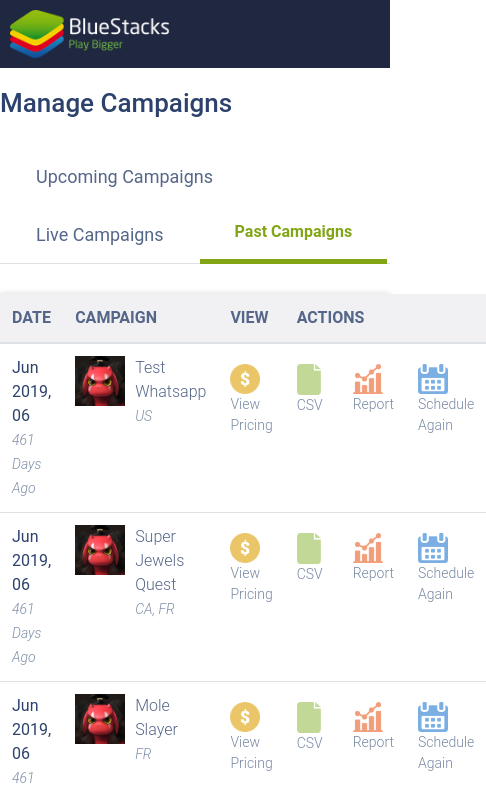
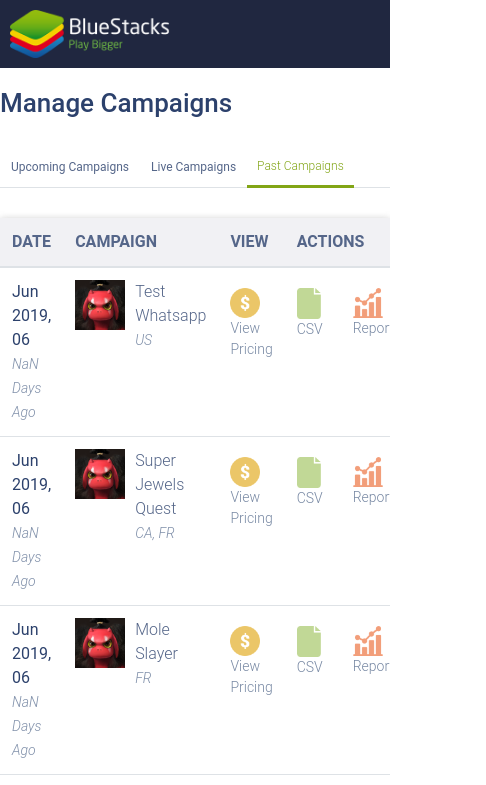
Before and after one commit to rrbairar/react-project, a React (Create React App) app: page / in a window 390 px wide. Shown: the top 785 px of the page, 486 px wide, since content can reach past the window. Built offline with nearby package versions, Linux system fonts and the light colour scheme; what webfontloader would draw is missing.

Commit message:
RESPONSIVE FIXES

```diff
--- a/src/App.css
+++ b/src/App.css
@@ -33,7 +33,7 @@
   color: #82a516;
   border: none;
   border-bottom: 5px solid #82a516;
-  font-size: 300;
+  font-weight: 300;
 }
 .common_container .nav-link{
   padding: 15px 35px;
@@ -171,3 +171,16 @@
   font-size: 20px;
   font-weight: 400;
 }
+/* Responsive */
+@media screen and (max-width: 575px){
+  .common_container .nav-link{
+    padding: 10px;
+  }
+  .common_container .nav-tabs a{
+    font-size: 12px;
+  }
+  .common_container .nav-tabs a.active{
+    font-size: 12px;
+    border-bottom: 3px solid #82a516;
+  }
+}
--- a/src/components/main.js
+++ b/src/components/main.js
@@ -21,7 +21,7 @@
   render(){
     return(
       <div className="data_container common_container">
-      	<Table className="data-table">
+      	<Table className="data-table" responsive>
 		  <thead>
 		    <tr>
 		      <th>Date</th>
@@ -43,7 +43,7 @@
 					let current_date = `${year}-${month}-${date}`
 					console.log(current_date)
 					let msdiff= new Date(current_date) - new Date(camp_date_local)
-					let daydiff = msdiff / (1000 * 60 * 60 * 24);
+					let daydiff = msdiff / (1000 * 60 * 60 * 24).floor;
 					return (
 						<tr key={i} onClick={() => this.handleModalShowHide()} >
 							<td><span className="camp_date">{camp_date}</span> <br/> <span className="days_ago">{daydiff} Days Ago</span></td>
```
